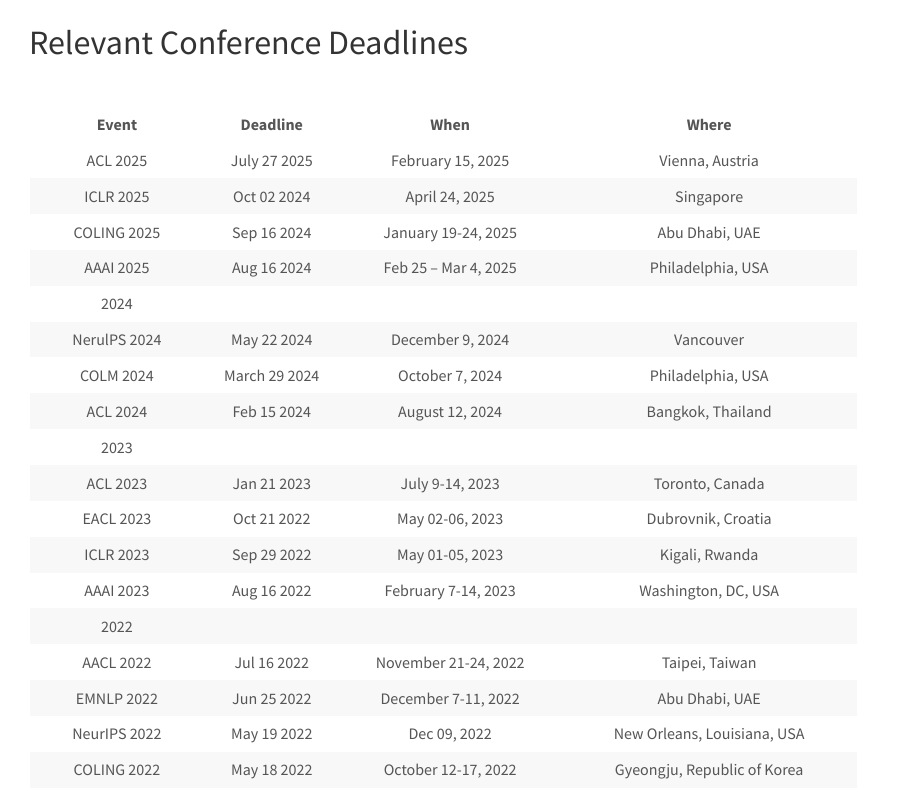
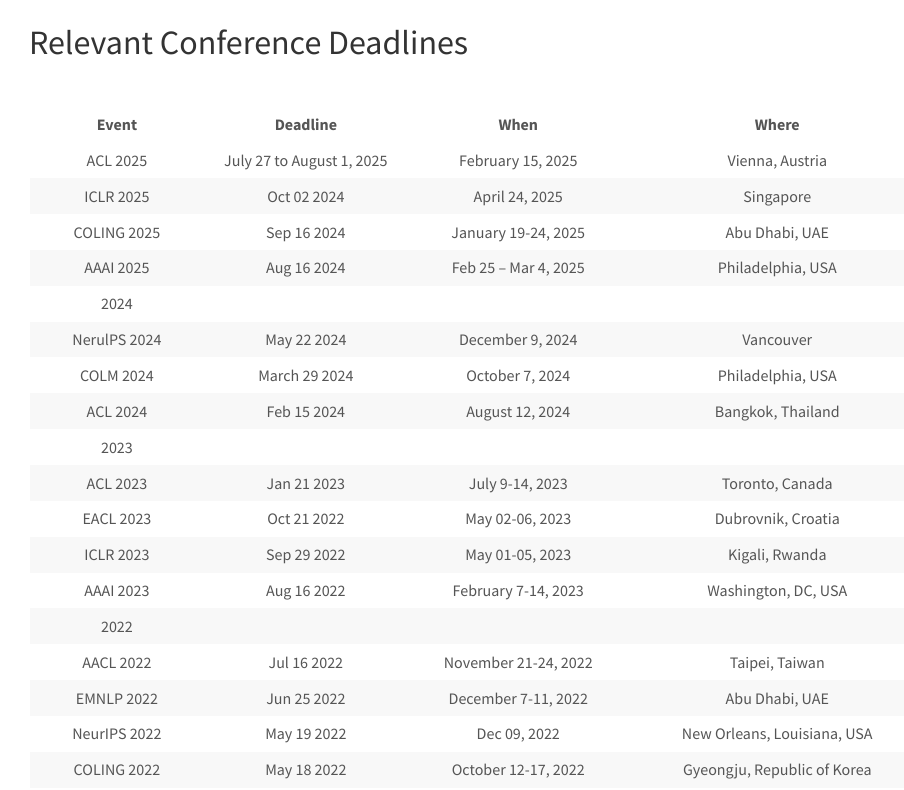
Before and after one commit to HLR/HLR.github.io, a Jekyll site: the page built from _pages/deadlines.md, in a window 1280 px wide and 900 px high, scrolled down 439 px, cut to the strip 110-900 px from the top of the window. Shown: the whole strip, without its empty margins (127-1031 px from the left). Built offline with Jekyll 4.4.1, drawn with Linux system fonts in a browser that asks for light colours; nearby versions of some CDN libraries.

```diff
--- a/_pages/deadlines.md
+++ b/_pages/deadlines.md
@@ -17,7 +17,7 @@
 
 |              Event               |             Deadline             |                     When                     |                       Where                        |
 |:--------------------------------:|:--------------------------------:|:--------------------------------------------:|:--------------------------------------------------:|
-|     &nbsp; ACL 2025  &nbsp;     |  &nbsp;  July 27  2025    &nbsp;  |       &nbsp;  February 15, 2025   &nbsp;        |               &nbsp;  Vienna, Austria &nbsp;
+|     &nbsp; ACL 2025  &nbsp;     |  &nbsp;  July 27 to August 1, 2025    &nbsp;  |       &nbsp;  February 15, 2025   &nbsp;        |               &nbsp;  Vienna, Austria &nbsp;
 |     &nbsp; ICLR 2025  &nbsp;     |  &nbsp;  Oct 02 2024     &nbsp;  |       &nbsp;  April 24, 2025   &nbsp;        |               &nbsp; Singapore &nbsp;               |
 |    &nbsp; COLING 2025  &nbsp;    |  &nbsp;  Sep 16 2024     &nbsp;  |     &nbsp;  January 19-24, 2025   &nbsp;     |               &nbsp; Abu Dhabi, UAE &nbsp;               |
 |     &nbsp; AAAI 2025  &nbsp;     |  &nbsp;  Aug 16 2024     &nbsp;  |    &nbsp;  Feb 25 – Mar 4, 2025   &nbsp;     |          &nbsp; Philadelphia, USA  &nbsp;          |
```
